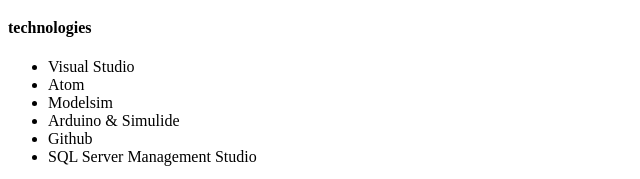
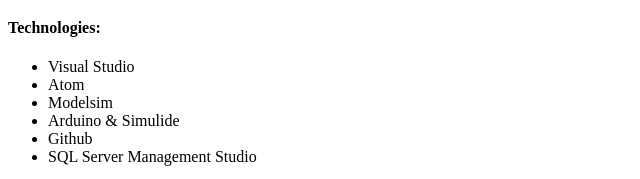
Before and after one commit to nadinfromc137/Nadin-s, a plain HTML site: page index.html in a window 1280 px wide. Shown: the part 1351-1530 px from the top of the page, 0-640 px from the left. Drawn offline with Linux system fonts and the light colour scheme.

Commit message:
Update index.html

```diff
--- a/index.html
+++ b/index.html
@@ -69,7 +69,7 @@
     </tr>
   </tbody>
 </table>
-<h4>technologies</h4>
+<h4>Technologies: </h4>
   <ul>
     <li>Visual Studio</li>
     <li>Atom</li>
```
